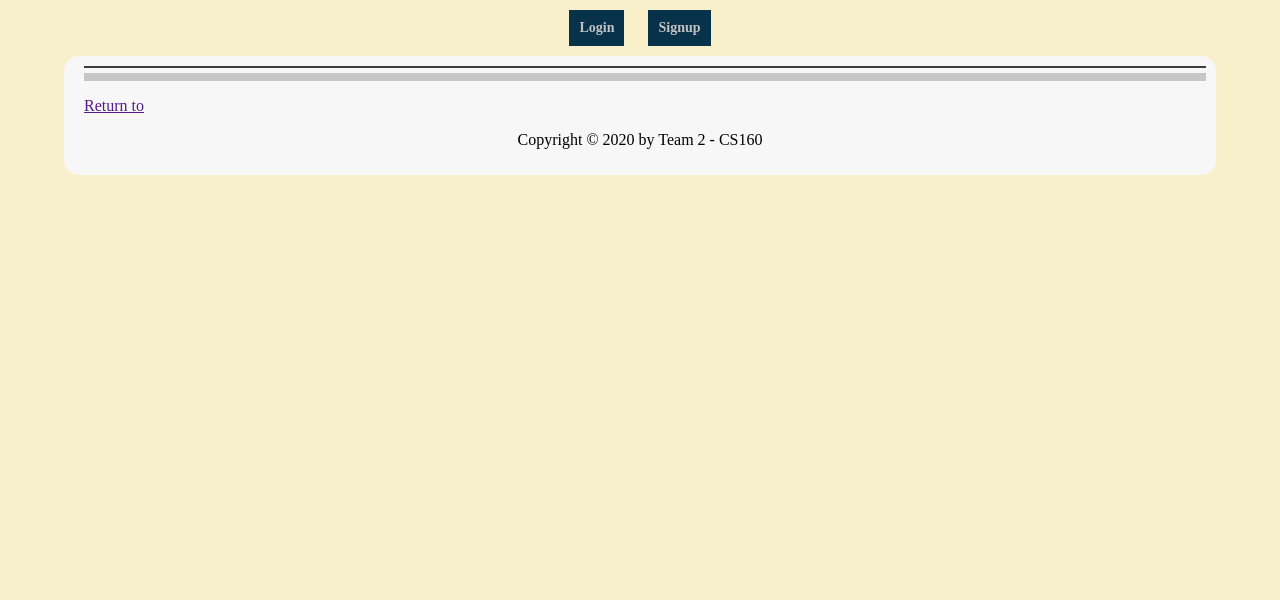
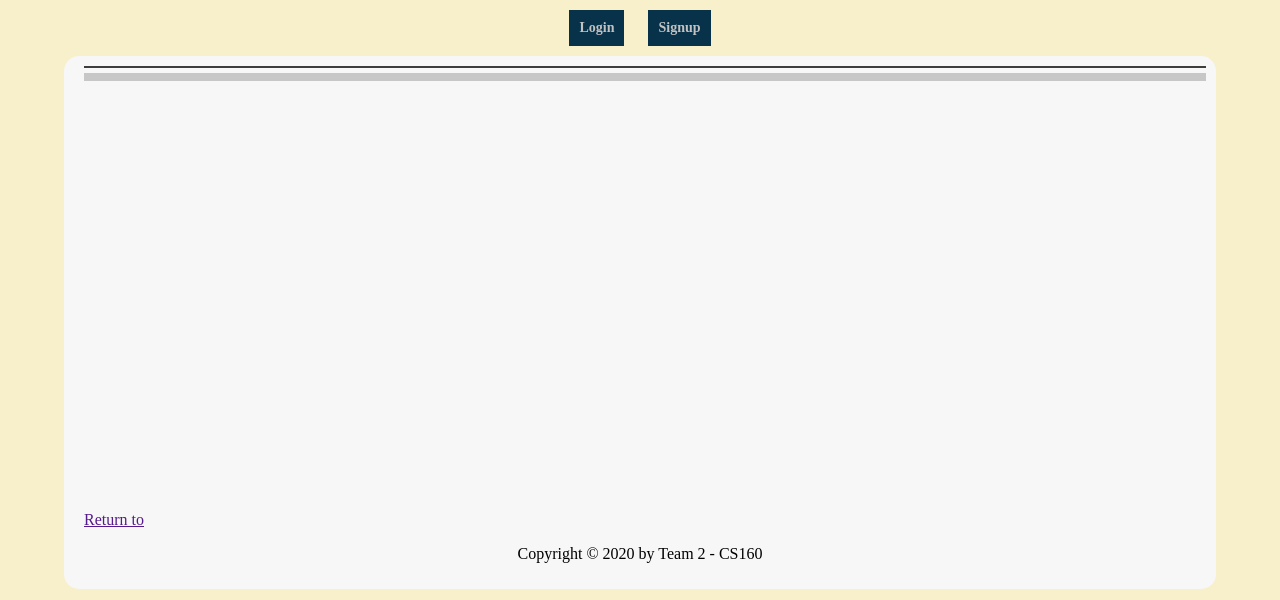
Before and after one commit to ledminh/basicpython, a Django app: template tutorial/templates/tutorial/tutorial_page.html in a window 1280 px wide. Shown: the part 200-800 px from the top of the page. Run offline with Django 3.2, Linux system fonts and the light colour scheme; the template is opened without the code that fills it, so the values that code supplies are empty; parts of the project's set-up code (start-up, migrations or seed data) failed here and were passed over.

Commit message:
Add code editor to tutorial page

```diff
--- a/tutorial/models.py
+++ b/tutorial/models.py
@@ -10,6 +10,7 @@ class TutorialIndexPage(Page):
     intro = models.CharField(max_length=250)
     discordLink = models.CharField(max_length=350, default="http")
 
+
     content_panels = Page.content_panels + [
         FieldPanel('intro'),
         FieldPanel('discordLink')
@@ -19,6 +20,7 @@ class TutorialPage(Page):
     date = models.DateField("Post date")
     intro = models.CharField(max_length=250)
     body = RichTextField(blank=True)
+    replLink = models.CharField(max_length=350, default="http")
 
     search_fields = Page.search_fields + [
         index.SearchField('intro'),
@@ -29,4 +31,5 @@ class TutorialPage(Page):
         FieldPanel('date'),
         FieldPanel('intro'),
         FieldPanel('body', classname="full"),
+        FieldPanel('replLink'),
     ]
--- a/tutorial/templates/tutorial/tutorial_page.html
+++ b/tutorial/templates/tutorial/tutorial_page.html
@@ -10,7 +10,10 @@
     <div class="tutorial_date">{{ page.date }}</div>
     <div class="tutorial_body">
         {{ page.body|richtext }}
+        <iframe height="400px" width="100%" src='{{page.replLink}}' scrolling="no" frameborder="no" allowtransparency="true" allowfullscreen="true" sandbox="allow-forms allow-pointer-lock allow-popups allow-same-origin allow-scripts allow-modals"></iframe>
         <p class="goback_link"><a href="{{ page.get_parent.url }}">Return to {{page.get_parent.title}}</a></p>
   </div>
 
 {% endblock %}
+
+<iframe height="400px" width="100%" src="" scrolling="no" frameborder="no" allowtransparency="true" allowfullscreen="true" sandbox="allow-forms allow-pointer-lock allow-popups allow-same-origin allow-scripts allow-modals"></iframe>
```
Also changed, not shown: db.sqlite3, home/templates/home/home_page.html (line endings or trailing spaces), tutorial/migrations/0007_tutorialpage_repllink.py (added).
